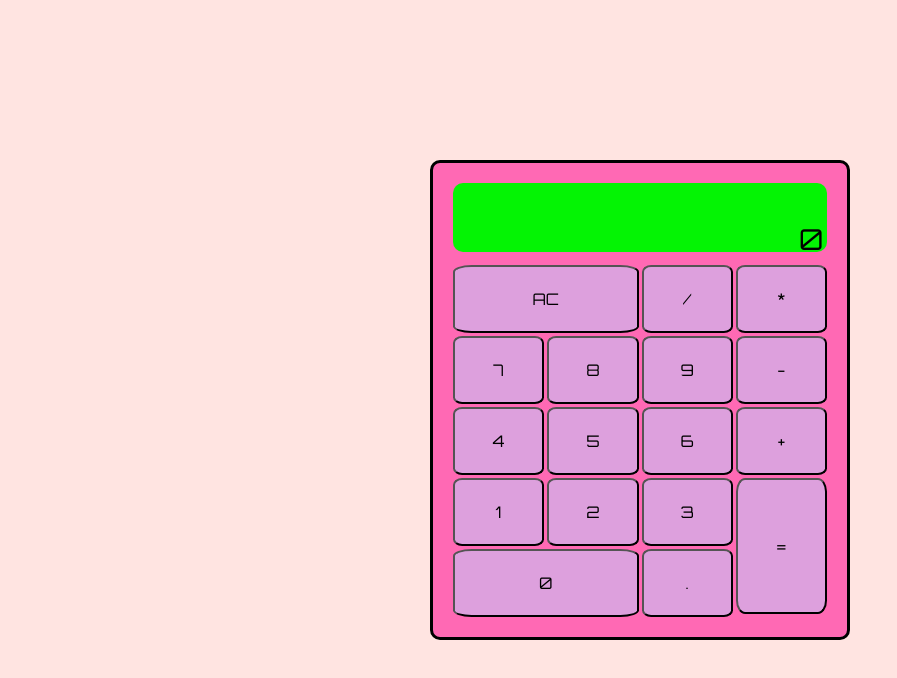
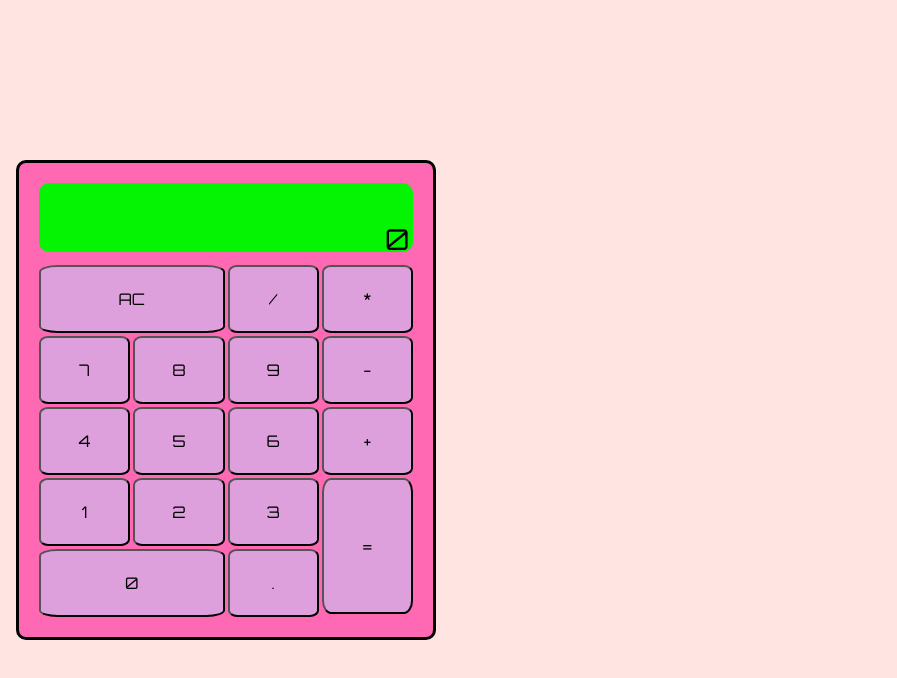
Before and after one commit to hannarosenfeld/jsCalculator, a plain HTML site: page index.html in a window 1280 px wide. Shown: the whole page, without its empty margins (0-897 px from the left). Drawn offline with nearby package versions, Linux system fonts and the light colour scheme.

Commit message:
Change margin.

```diff
--- a/main.css
+++ b/main.css
@@ -13,7 +13,7 @@ body {
 
 #calculator {
     width: 420px;
-    margin: 0 auto;
+    margin: 0 1em;
     padding: 20px;
     text-align: right;
     border: 3px solid black;
```
